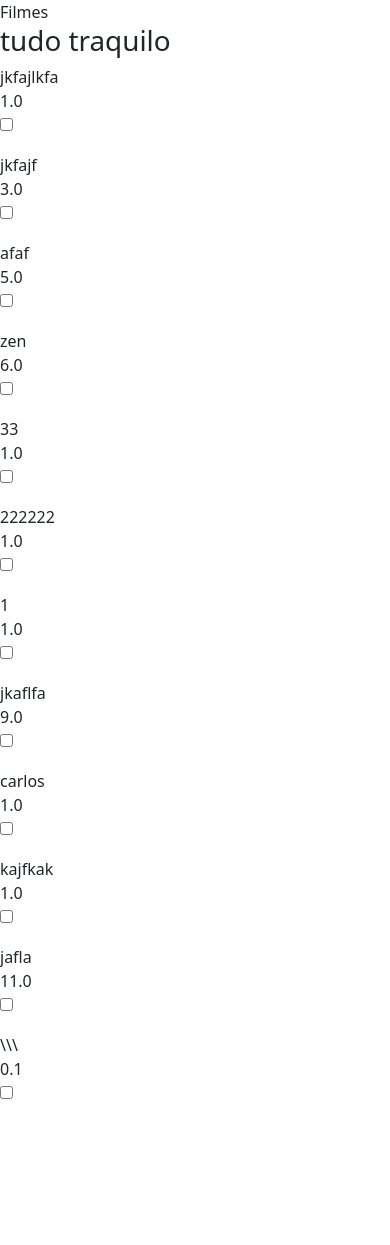
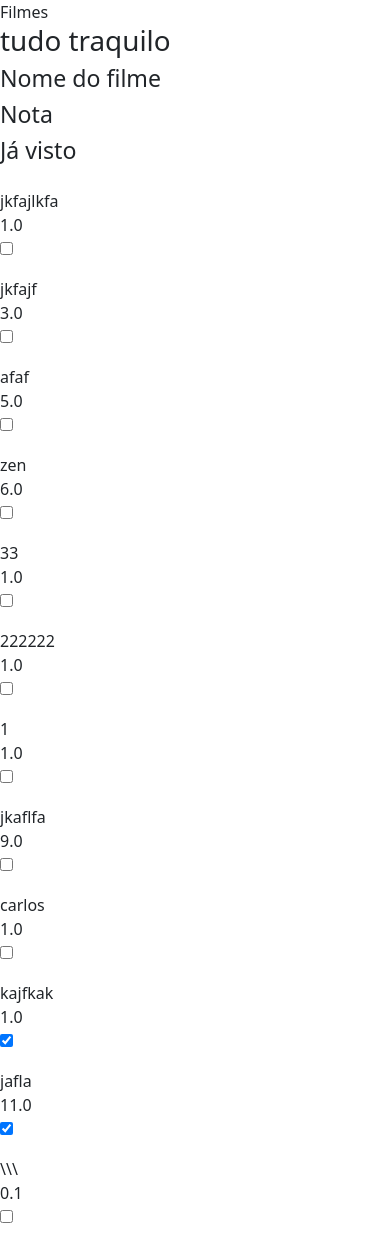
Before and after one commit to ForeverZlink/Cadastro_de_filmes, a Django app: page /home_page/ in a window 390 px wide. Before the commit the page ends 1099 px from the top, so only its background shows below. Run offline with Django 3.2, Linux system fonts and the light colour scheme; data comes from the database, SQL or seed files in the repository; both versions use the stored data as it was after the commit; some libraries are stand-ins or nearby versions.

Commit message:
Na home page, adicionei os nomes das tabelas mostradas

```diff
--- a/filmes/templates/filmes/home_page.html
+++ b/filmes/templates/filmes/home_page.html
@@ -3,12 +3,23 @@
 
 {% block content %}
 <h1>tudo traquilo</h1>
+<div class="row mb-3">
+<div class="col-md-4 themed-grid-col"><h3>Nome do filme</h3></div>
+<div class="col-md-4 themed-grid-col"><h3>Nota</h3></div>
+<div class="col-md-4 themed-grid-col"><h3>Já visto</h3></div>
+
+</div>
 {% for filme in filmes %}
+
 <div class="row mb-3">
       <div class="col-md-4 themed-grid-col">{{filme.name}}</div>
       <div class="col-md-4 themed-grid-col">{{filme.avaliation}}</div>
       <div class="col-md-4 themed-grid-col">
-        <input type="checkbox" name="visto" value="{{filme.visto}}">
+        {% if filme.visto %}
+        <input type="checkbox" name="visto" checked>
+        {% else %}
+        <input type="checkbox" name="visto" >
+        {% endif %}
 
       </div>
     </div>
```
Also changed, not shown: db.sqlite3.
